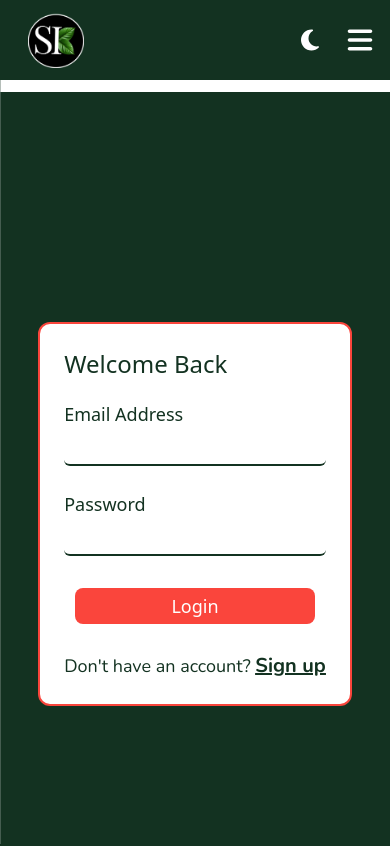
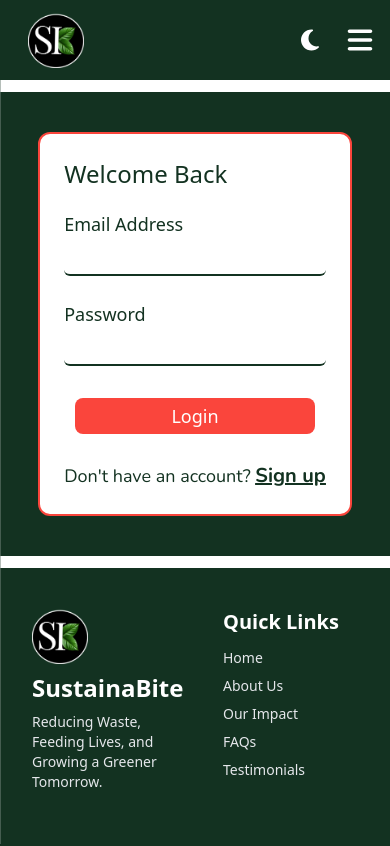
Before and after one commit to ishaNegi1/SustainaBite, a React (Vite) app in the folder frontend/: page /login in a window 390 px wide. Shown: the top 846 px of the page. Built offline with nearby package versions, Linux system fonts and the light colour scheme.

Commit message:
fix login and signup

```diff
--- a/frontend/src/pages/Login.jsx
+++ b/frontend/src/pages/Login.jsx
@@ -8,7 +8,7 @@ function Login() {
   };
 
   return (
-    <div className="flex my-3 h-screen">
+    <div className=" flex my-3 sm:h-screen">
       <div className=" sm:w-1/2 flex text-[#ffffff] items-center justify-center bg-[#133221]">
         <div className="ml-11 sm:ml-6 sm:block hidden z-10">
           <div className="font-Courgette lg:text-3xl text-4xl sm:text-2xl font-semibold">
@@ -29,7 +29,7 @@ function Login() {
         </div>
       </div>
 
-      <div className=" sm:w-1/2 w-full flex items-center justify-center sm:bg-[#ffffff] text-[#133221] bg-[#133221]">
+      <div className=" sm:w-1/2 w-full flex items-center justify-center sm:bg-[#ffffff] text-[#133221] bg-[#133221] py-10 sm:p-0">
         <div className="sm:w-[65%] mx-1 bg-[#ffffff] rounded-xl sm:rounded-none p-6 sm:p-0 border-2 border-[#fa453c] sm:border-none">
           <p className="font-Telex text-2xl lg:text-3xl font-medium lg:mb-7 mb-5 sm:mb-4">
             Welcome Back
--- a/frontend/src/pages/Signup.jsx
+++ b/frontend/src/pages/Signup.jsx
@@ -8,7 +8,7 @@ function Signup() {
   };
 
   return (
-    <div className="flex my-3 h-screen">
+    <div className="flex my-3 sm:h-screen">
       <div className=" sm:w-1/2 flex text-[#ffffff] items-center justify-center bg-[#133221]">
         <div className="ml-11 sm:ml-6 sm:block hidden z-10">
           <div className="font-Courgette lg:text-3xl text-4xl sm:text-2xl font-semibold">
@@ -29,7 +29,7 @@ function Signup() {
         </div>
       </div>
 
-      <div className=" sm:w-1/2 w-full flex items-center justify-center sm:bg-[#ffffff] text-[#133221] bg-[#133221]">
+      <div className=" sm:w-1/2 w-full flex items-center justify-center sm:bg-[#ffffff] text-[#133221] bg-[#133221] py-10 sm:p-0">
         <div className=" sm:w-[65%] mx-1 bg-[#ffffff] rounded-xl sm:rounded-none p-6 sm:p-0 border-2 border-[#fa453c] sm:border-none">
           <p className="font-Telex text-2xl lg:text-3xl font-medium lg:mb-7 mb-5 sm:mb-4">
             Create Account
```
